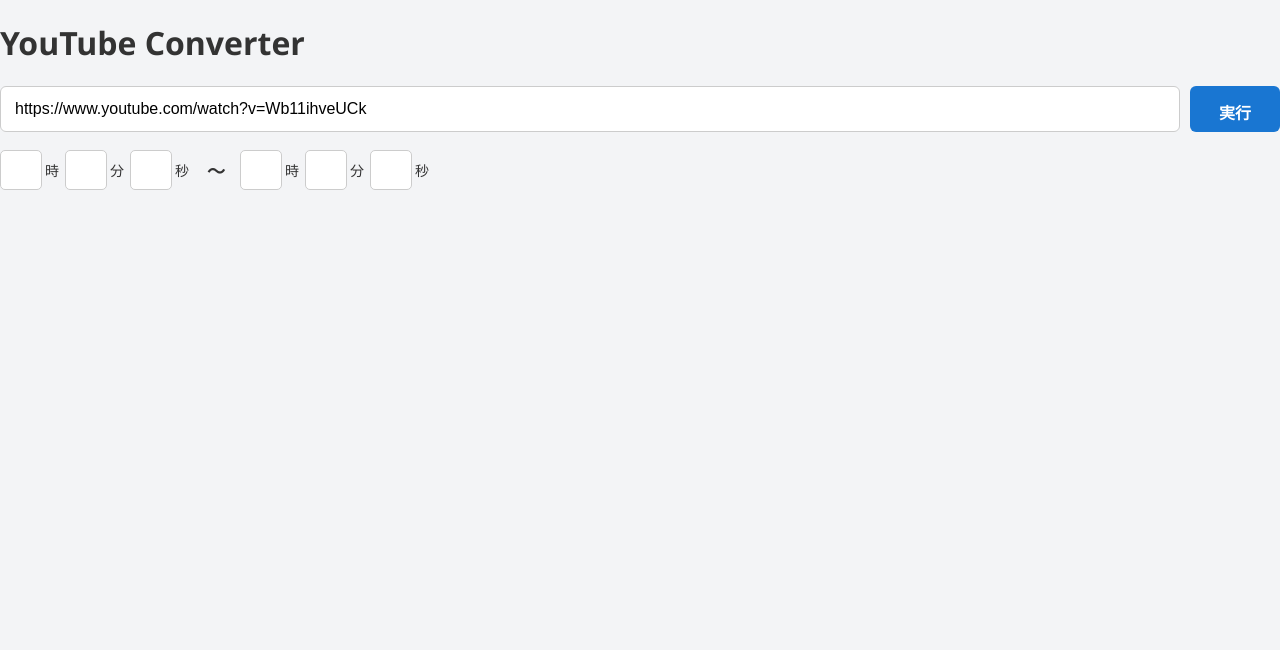
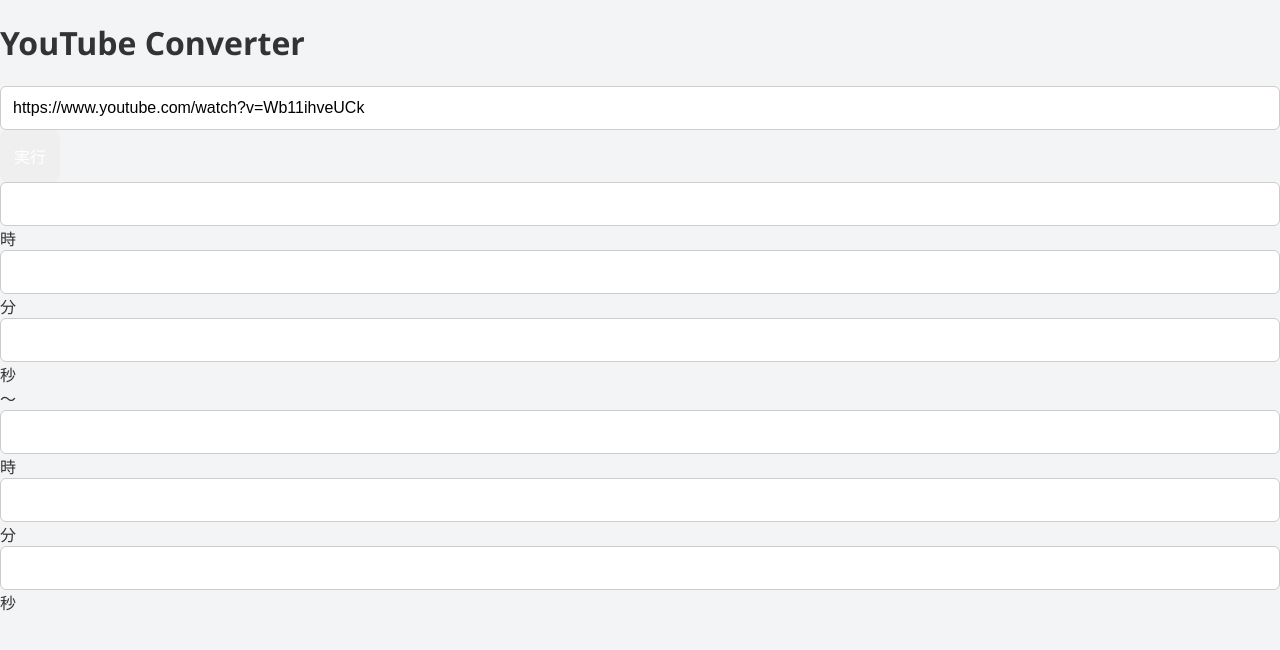
Before and after one commit to sasakiwrkspace-creator/y2conv, a Flask app: page / in a window 1280 px wide. Shown: the top 650 px of the page. Run offline with Flask 3, Linux system fonts and the light colour scheme; parts of the project's set-up code (start-up, migrations or seed data) failed here and were passed over.

Commit message:
Update style.css

```diff
--- a/static/style.css
+++ b/static/style.css
@@ -411,199 +430,30 @@ footer {
     cursor: pointer;
 }
 
-
 .srt-toggle-button:hover {
     background: #f5f5f5;
 
     color: #1d4ed8;
+
+    opacity: 1;
 }
 
 
 /* =========================================================
-   YouTube Converter用
+   SRTダウンロード
 ========================================================= */
 
-.url-row {
-    display: flex;
-
-    gap: 10px;
-
-    width: 100%;
-}
-
-
-.url-input {
-    flex: 1;
-
-    min-width: 0;
-
-    height: 46px;
-
-    padding: 0 14px;
-
-    border: 1px solid #ccc;
-
-    border-radius: 6px;
-
-    background: white;
-
-    font-size: 16px;
-}
-
-
-.execute-button {
-    width: 90px;
-
-    height: 46px;
-
-    border: none;
-
-    border-radius: 6px;
-
-    background: #1976d2;
-
-    color: white;
-
-    font-size: 16px;
-
-    font-weight: bold;
-
-    cursor: pointer;
-}
-
-
-.execute-button:hover {
-    background: #1565c0;
-}
-
-
-.execute-button:disabled {
-    background: #999;
-
-    cursor: not-allowed;
-}
-
-
-/* =========================================================
-   時間入力
-========================================================= */
-
-.time-row {
-    display: flex;
-
-    align-items: center;
-
-    gap: 7px;
-
-    margin-top: 18px;
-
-    white-space: nowrap;
-}
-
-
-.time-group {
-    display: flex;
-
-    align-items: center;
-
-    gap: 3px;
-}
-
-
-.time-input {
-    width: 42px;
-
-    height: 40px;
-
-    padding: 0;
-
-    border: 1px solid #ccc;
-
-    border-radius: 5px;
-
-    background: white;
-
-    text-align: center;
-
-    font-size: 16px;
-}
-
-
-.time-input:focus {
-    outline: none;
-
-    border-color: #1976d2;
-}
-
-
-.time-label {
-    font-size: 14px;
-
-    margin-right: 3px;
-}
-
-
-.time-separator {
-    margin: 0 8px;
-
-    font-size: 18px;
-
-    font-weight: bold;
-}
-
-
-/* =========================================================
-   ステータス
-========================================================= */
-
-.status {
-    margin-top: 18px;
-
-    padding: 12px 14px;
-
-    border-radius: 6px;
-
-    background: #eeeeee;
-
-    display: none;
-
-    white-space: pre-wrap;
-}
-
-
-.status.error {
-    background: #ffebee;
-
-    color: #c62828;
-}
-
-
-.status.success {
-    background: #e8f5e9;
-
-    color: #2e7d32;
-}
-
-
-/* =========================================================
-   MP3 / Gemini エリア
-========================================================= */
-
-#downloadArea {
-    margin-top: 22px;
-}
-
-
-.download-buttons {
+.srt-download-row {
     display: flex;
 
     align-items: center;
 
     width: 100%;
+
+    margin-top: 10px;
 }
 
-
-.download-buttons > span {
+.srt-download-row > span {
     flex: 1;
 
     height: 48px;
```
Also changed, not shown: other parts of static/style.css (+150 -306 lines).
